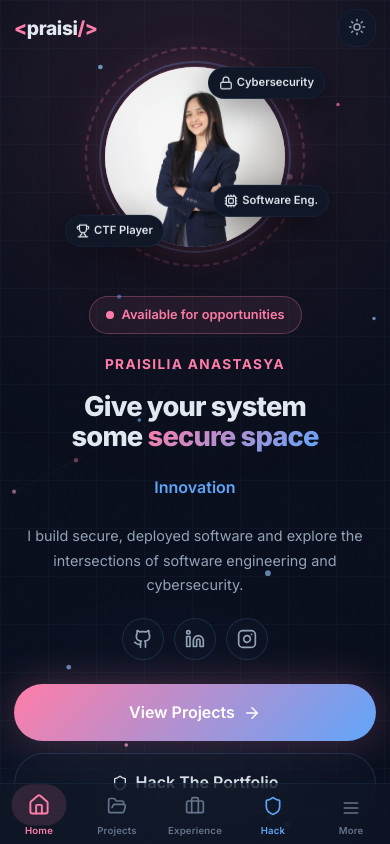
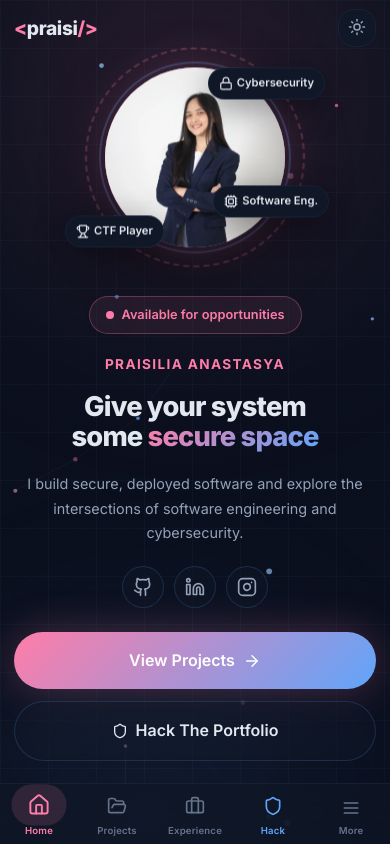
Before and after one commit to praisi-tech/web-portfolio, a React (Vite) app: page / in a window 390 px wide. Shown: the top 844 px of the page. Built offline with nearby package versions, Linux system fonts and the light colour scheme.

Commit message:
revert home

```diff
--- a/src/pages/Home.css
+++ b/src/pages/Home.css
@@ -357,13 +357,7 @@
   }
   .hero__title { font-size: clamp(1.6rem, 7vw, 2.4rem); }
   .hero__intro { font-size: 0.85rem; }
-  .hero__subtitle { font-size: 1rem; }
-  .hero__subtitle-text { display: none !important; }
-  .hero__cursor { display: none !important; }
-  .hero__subtitle::after {
-    content: "Innovation";
-    color: var(--accent-blue);
-  }
+  .hero__subtitle { display: none !important; }
   .hero__desc { font-size: 0.9rem; }
   .hero__ctas { flex-direction: column; width: 100%; }
   .hero__ctas .btn { justify-content: center; }
```
